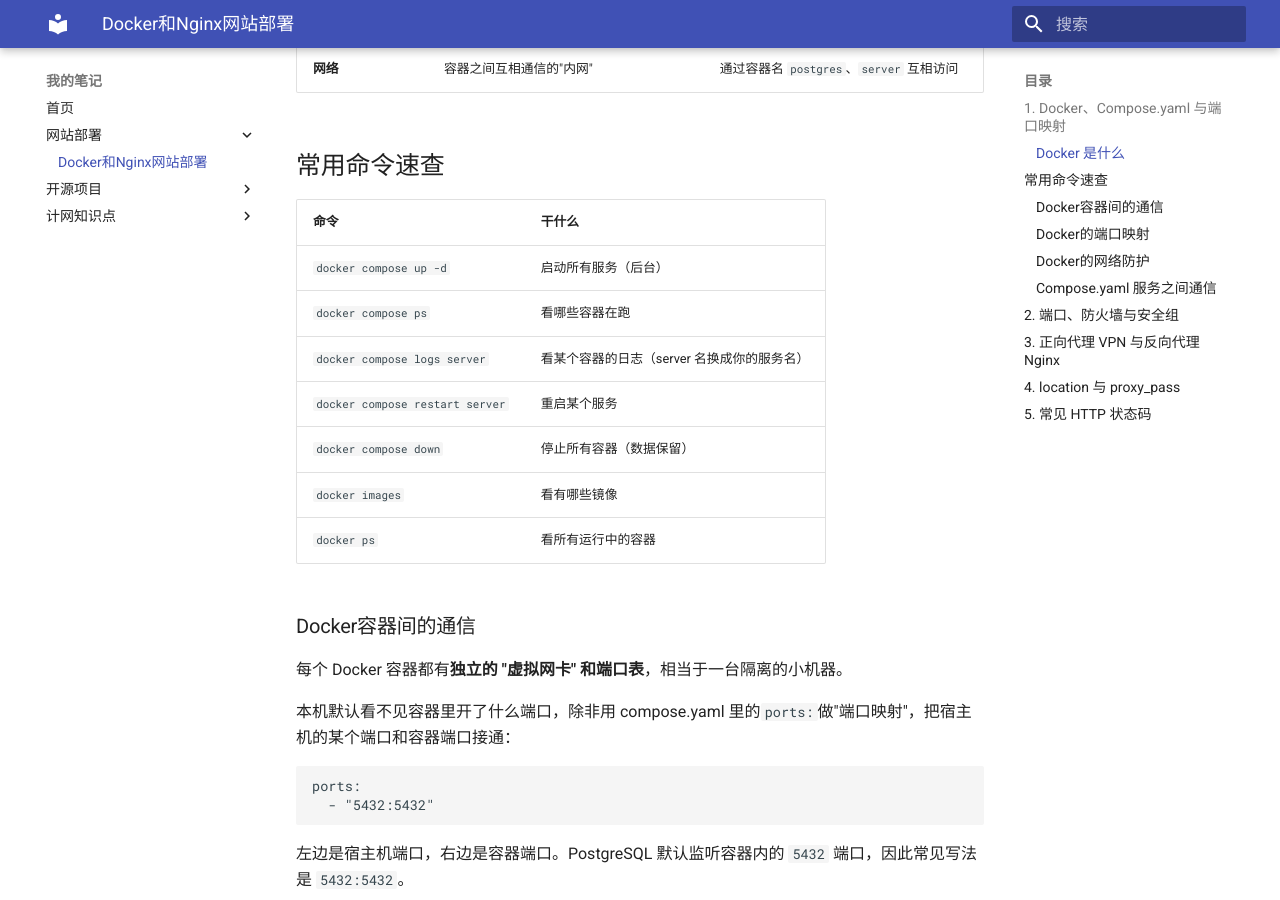
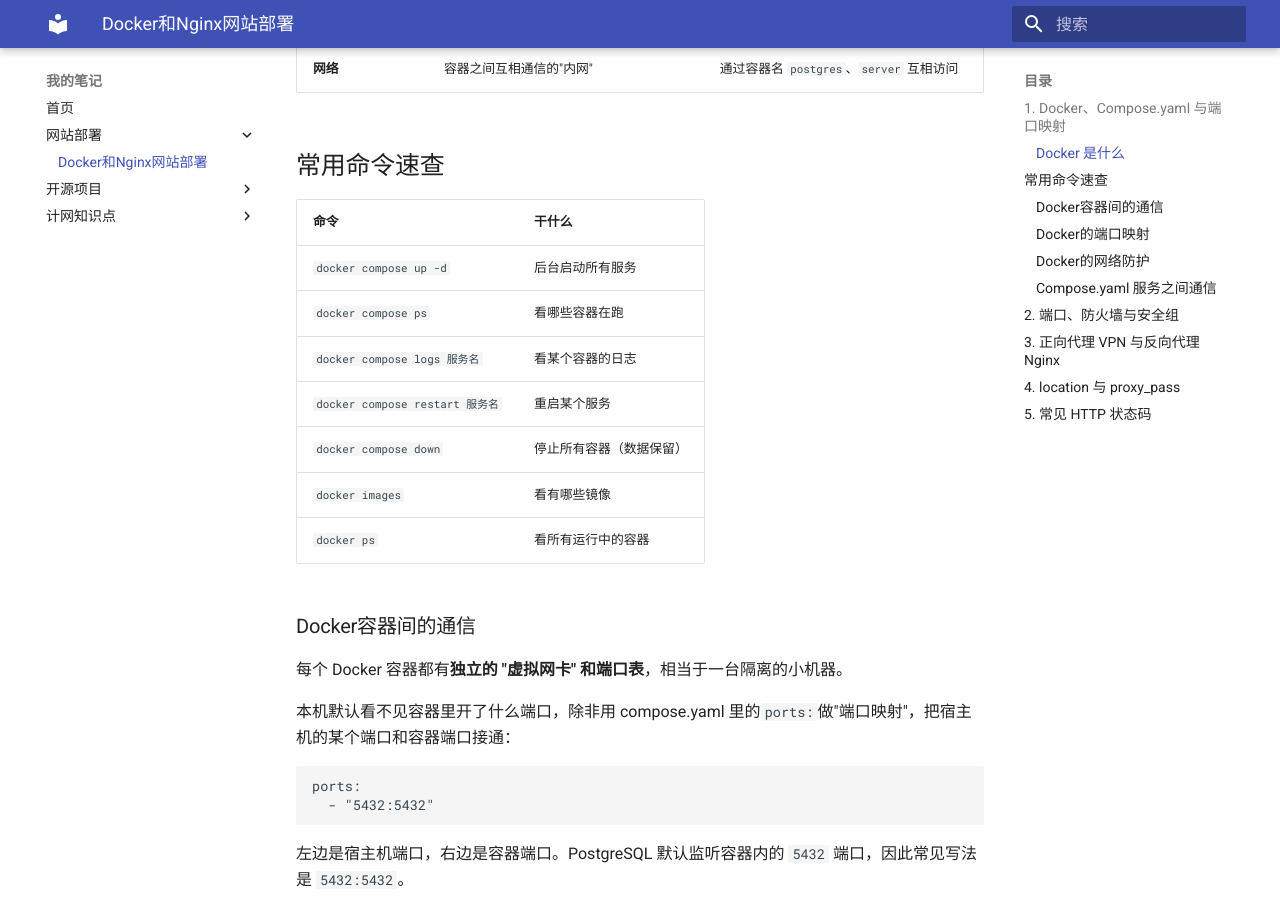
Before and after one commit to ParatrooperY/tech_note, an MkDocs documentation site: the page built from docs/docker、nginx、http网站部署.md, in a window 1280 px wide and 900 px high, scrolled down 678 px. Built offline with MkDocs 1.6.1 and Material for MkDocs 9.7.7, drawn with Linux system fonts in a browser that asks for light colours.

Commit message:
更新网络部署文档

```diff
--- a/docs/docker、nginx、http网站部署.md
+++ b/docs/docker、nginx、http网站部署.md
@@ -20,10 +20,10 @@
 
 | 命令 | 干什么 |
 |---|---|
-| `docker compose up -d` | 启动所有服务（后台） |
+| `docker compose up -d` | 后台启动所有服务 |
 | `docker compose ps` | 看哪些容器在跑 |
-| `docker compose logs server` | 看某个容器的日志（server 名换成你的服务名） |
-| `docker compose restart server` | 重启某个服务 |
+| `docker compose logs 服务名` | 看某个容器的日志 |
+| `docker compose restart 服务名` | 重启某个服务 |
 | `docker compose down` | 停止所有容器（数据保留） |
 | `docker images` | 看有哪些镜像 |
 | `docker ps` | 看所有运行中的容器 |
```
